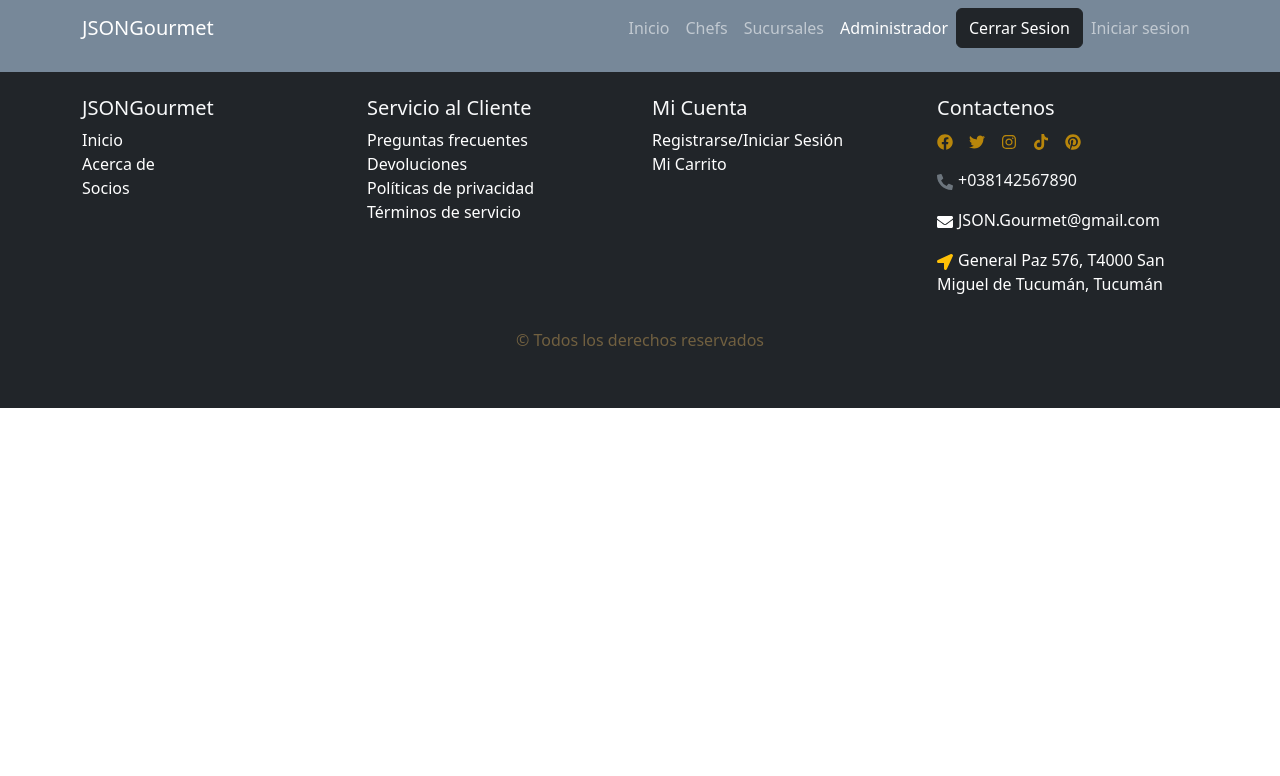
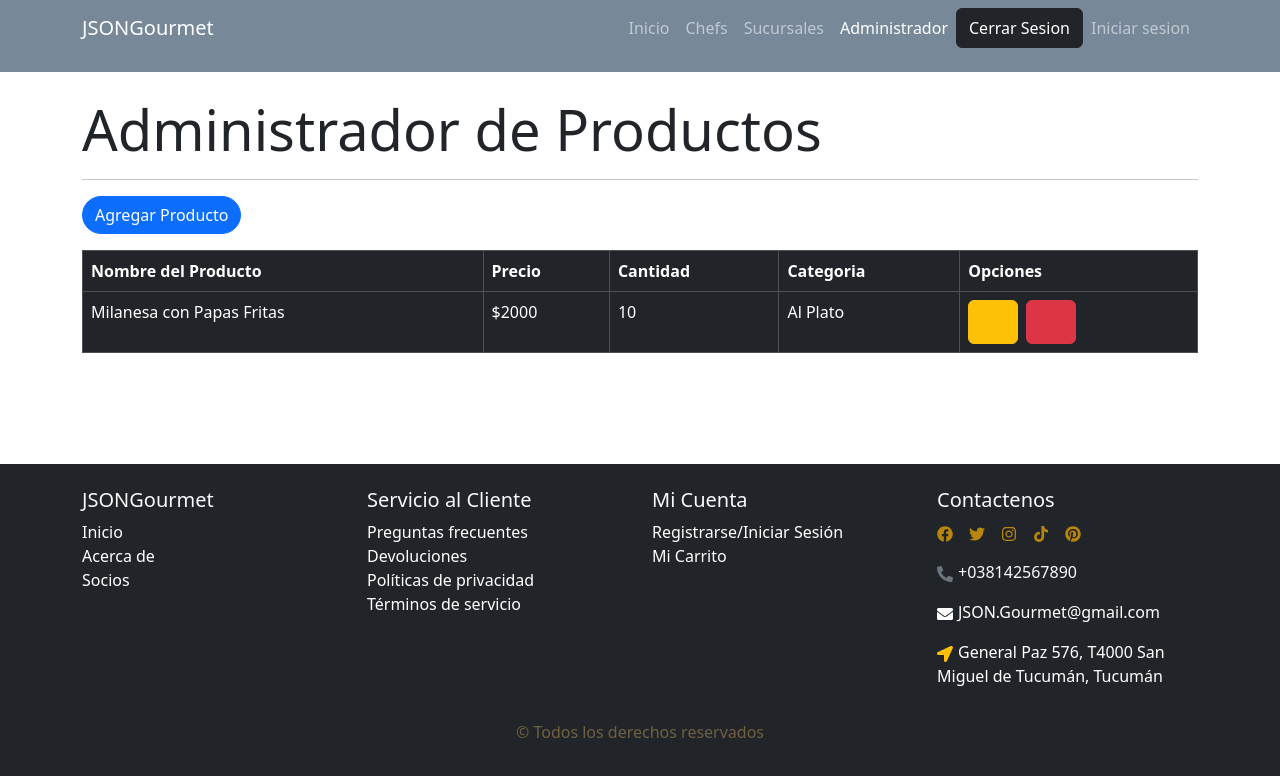
Before and after one commit to joaquin-fuentes/ProyectoFinal-Grupo3, a React (Vite) app: page /administrador in a window 1280 px wide. Shown: the top 776 px of the page. Built offline with nearby package versions, Linux system fonts and the light colour scheme; some icons are missing.

Commit message:
Se agregaron las rutas administradores a un solo componente

```diff
--- a/package.json
+++ b/package.json
@@ -18,6 +18,7 @@
     "react": "^18.2.0",
     "react-bootstrap": "^2.8.0",
     "react-dom": "^18.2.0",
+    "react-hook-form": "^7.45.2",
     "react-icons": "^4.10.1",
     "react-router-dom": "^6.14.1",
     "sweetalert2": "^11.7.16"
--- a/src/App.jsx
+++ b/src/App.jsx
@@ -11,6 +11,7 @@ import AdminUsuarios from "./components/usuarios/AdminUsuarios";
 import DetalleProducto from "./components/views/DetalleProducto";
 import Pedido from "./components/views/Pedido";
 import PagPrincipal from "./components/views/Principal/PagPrincipal";
+import RutasAdministrador from "./components/routes/RutasAdministrador";
 
 
 function App() {
@@ -20,9 +21,7 @@ function App() {
       <Menu></Menu>
       <Routes>
       <Route path="/" element={<PagPrincipal></PagPrincipal>}></Route>
-      <Route path="/administradorProductos" element={<AdminProductos></AdminProductos>}></Route>
-      <Route path="/administradorPedidos" element={<AdminPedidos></AdminPedidos>}></Route>
-      <Route path="/administradorUsuarios" element={<AdminUsuarios></AdminUsuarios>}></Route>
+      <Route exact path="/administrador/*" element={<RutasAdministrador></RutasAdministrador>}></Route>
       <Route path="/404" element={<Error404></Error404>}></Route>
       <Route path="/AcercaDe" element={<SobreNosotros></SobreNosotros>}></Route>
       <Route exact path="/detalleProducto/:id" element={<DetalleProducto></DetalleProducto>} ></Route>
--- a/src/components/productos/AdminProductos.jsx
+++ b/src/components/productos/AdminProductos.jsx
@@ -8,7 +8,7 @@ const AdminProductos = () => {
     <Container className="mainSection my-4">
       <h1 className="display-4">Administrador de Productos</h1>
       <hr></hr>
-      <Link to={'/administradorProductos/crear'}><Button className="btn btn-primary mb-3 rounded-pill">Agregar Producto</Button></Link>
+      <Link to={'/administrador/crear'}><Button className="btn btn-primary mb-3 rounded-pill">Agregar Producto</Button></Link>
       <section className="table-responsive">
         <Table bordered hover className="table-dark">
           <thead>
--- /dev/null
+++ b/src/components/productos/CrearProducto.jsx
@@ -0,0 +1,48 @@
+import React from "react";
+import { Container, Form } from "react-bootstrap";
+import { useForm } from "react-hook-form";
+
+const CrearProducto = () => {
+  const {
+    register,
+    handleSubmit,
+    formState: { errors },
+    reset,
+  } = useForm();
+  return (
+    <Container>
+      <Form>
+        <Form.Group className="mb-3" controlId="formProducto">
+          <Form.Label>Producto*</Form.Label>
+          <Form.Control
+            type="text"
+            placeholder="Ej: Milanesa con Papas Fritas"
+            {...register("producto", {
+              required: "El nombre del producto es obligatorio",
+              minLength: {
+                value: 2,
+                message:
+                  "El nombre del producto debe contener como mínimo 2 carácteres",
+              },
+              maxLength: {
+                value: 50,
+                message:
+                  "El nombre del producto debe contener como máximo 50 carácteres",
+              },
+              pattern: {
+                value: /^[A-Z][A-Za-z\s0-9]{1,49}$/,
+                message:
+                  "El nombre del producto solo puede contener letras y numeros entre 2 y 50 carácteres",
+              },
+            })}
+          ></Form.Control>
+          <Form.Text className="text-danger">
+            {errors.producto?.message}
+          </Form.Text>
+        </Form.Group>
+      </Form>
+    </Container>
+  );
+};
+
+export default CrearProducto;
--- /dev/null
+++ b/src/components/routes/RutasAdministrador.jsx
@@ -0,0 +1,20 @@
+import { Routes, Route } from "react-router-dom";
+import AdminProductos from "../productos/AdminProductos";
+import CrearProducto from "../productos/CrearProducto";
+import AdminUsuarios from "../usuarios/AdminUsuarios";
+import AdminPedidos from "../pedidos/AdminPedidos";
+
+const RutasAdministrador = () => {
+    return (
+        <>
+            <Routes>
+            <Route path="/" element={<AdminProductos></AdminProductos>}></Route>
+            <Route exact path="/crear" element={<CrearProducto></CrearProducto>}></Route>
+            <Route path="/administradorPedidos" element={<AdminPedidos></AdminPedidos>}></Route>
+            <Route path="/administradorUsuarios" element={<AdminUsuarios></AdminUsuarios>}></Route>
+            </Routes>
+        </>
+    );
+};
+
+export default RutasAdministrador;
--- a/src/components/usuarios/AdminUsuarios.jsx
+++ b/src/components/usuarios/AdminUsuarios.jsx
@@ -1,7 +1,7 @@
 import React from "react";
 import ItemUsuario from "./ItemUsuario";
 import { Container, Table } from "react-bootstrap";
-const AdminUsuario = () => {
+const AdminUsuarios = () => {
   return (
     <Container className="mainSection my-4">
       <h1 className="display-4">Administrador de Usuarios</h1>
@@ -25,4 +25,4 @@ const AdminUsuario = () => {
   );
 };
 
-export default AdminUsuario;
+export default AdminUsuarios;
```
Also changed, not shown: 1 other file (tests, documents, lock files or other folders).
